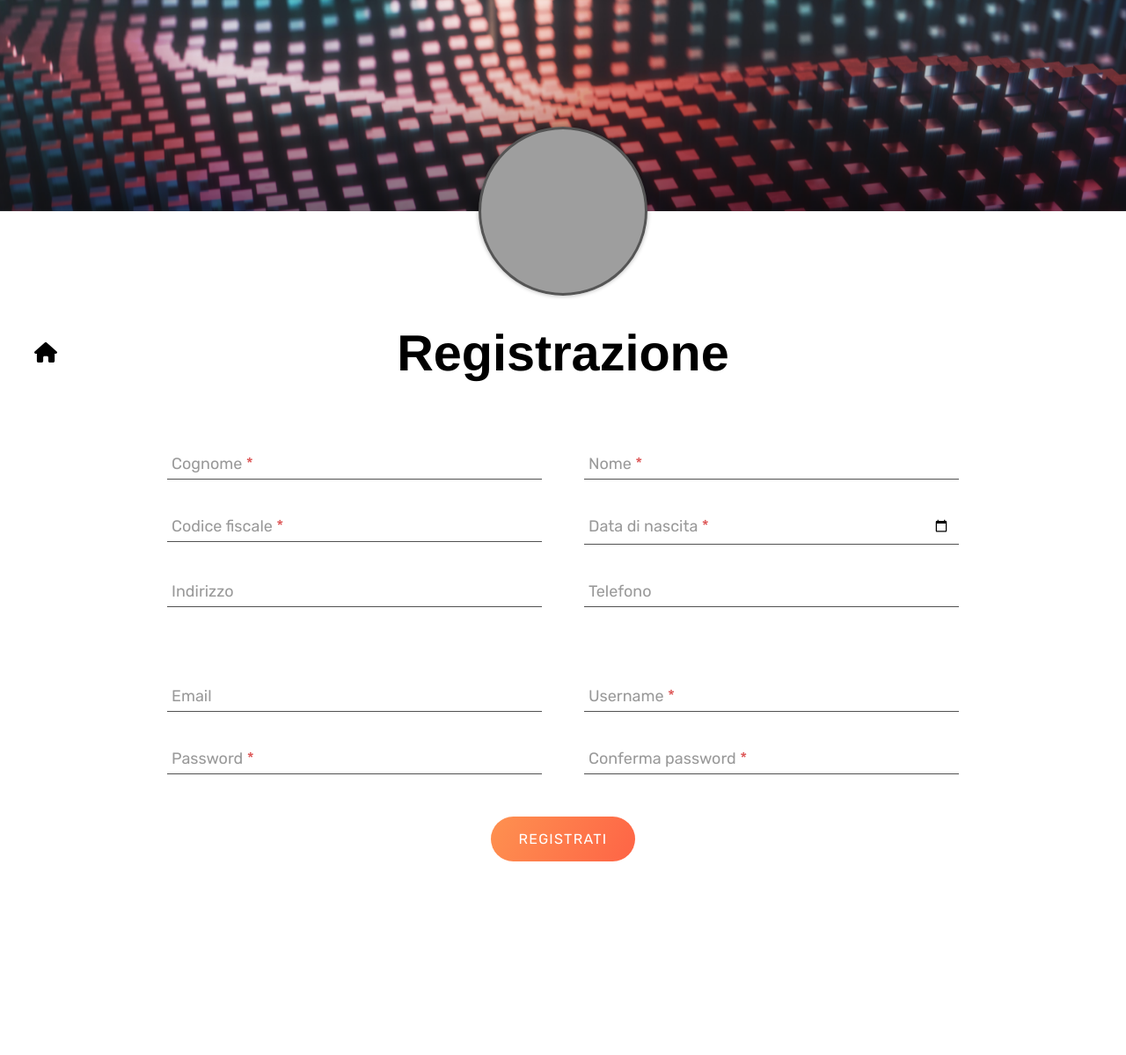
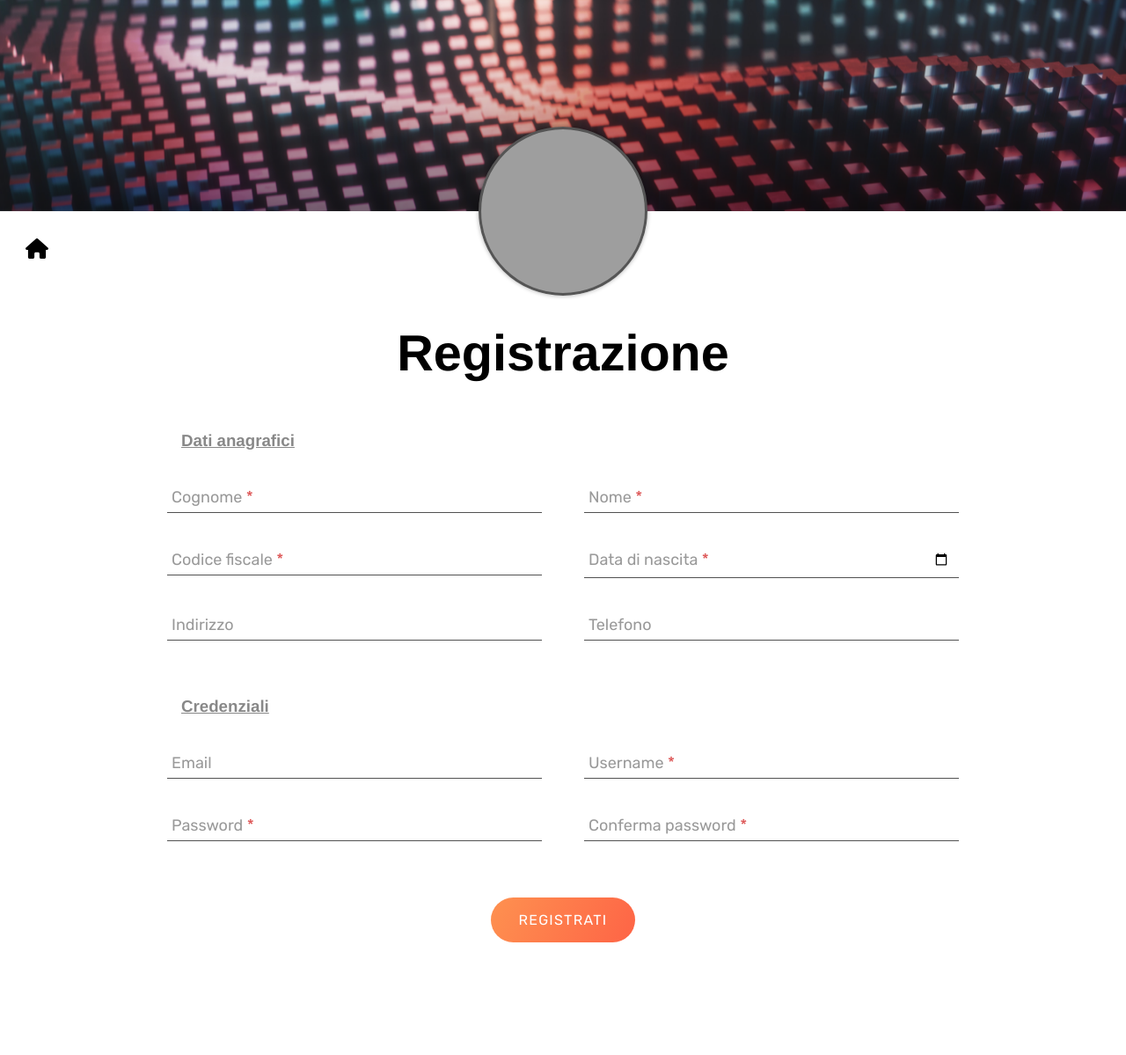
Before and after one commit to marcellogaronzi/Biblioteca, a PHP site: page /register.php in a window 1280 px wide. Shown: the whole page at 88% size. Before the commit the page ends 979 px from the top, so only its background shows below. Run offline with PHP 8.4, Linux system fonts and the light colour scheme; some web fonts are replaced; grey boxes are pictures that could not be loaded.

Commit message:
Graphic fixes

```diff
--- a/css/global.css
+++ b/css/global.css
@@ -68,7 +68,7 @@ h6 {
 }
 
 button.home-button {
-  width: 40px;
+  width: 30px;
   aspect-ratio: 1;
   border-radius: 10px;
 
@@ -77,11 +77,10 @@ button.home-button {
   background-repeat: no-repeat;
   background-size: 40%;
 
-  position: fixed;
+  position: absolute;
   z-index: 1000;
-  top: 50%;
-  left: 20px;
-  translate: 0 -50%;
+  top: 10px;
+  left: 10px;
 }
 
 button.home-button:hover,
--- a/css/register.css
+++ b/css/register.css
@@ -3,12 +3,22 @@ form {
   max-width: 80vw;
 }
 
+h5 {
+  color: #888;
+  font-size: 0.65em;
+  text-align: left;
+  text-decoration: underline;
+
+  padding-left: 1rem;
+  margin-top: 1rem;
+}
+
 .input-group {
-  width: calc(100% - 3rem);
+  width: 100%;
   display: grid;
-  grid-template-columns: repeat(2, 50%);
+  grid-template-columns: 1fr 1fr;
   grid-column-gap: 3rem;
-  margin-bottom: 3rem;
+  margin-bottom: 4rem;
 }
 
 .input[type="date"] {
--- a/register.php
+++ b/register.php
@@ -15,16 +15,19 @@
 
 <body>
   <div class="background"></div>
-  <a href="./index.html">
-    <button class="home-button"></button>
-  </a>
 
   <div class="content">
+    <a href="./index.php">
+      <button class="home-button"></button>
+    </a>
+
     <span class="logo"></span>
+
     <div class="main-content">
       <h1>Registrazione</h1>
 
       <form method="post">
+        <h5>Dati anagrafici</h5>
         <div class="input-group">
           <div class="group">
             <input required type="text" class="input" name="lastName">
@@ -63,6 +66,7 @@
             <label>Telefono</label>
           </div>
         </div>
+        <h5>Credenziali</h5>
         <div class="input-group">
           <div class="group">
             <input type="email" class="input" name="email">
```
Also changed, not shown: browse.html (+5 -71 lines), login.html (+5 -3 lines).
